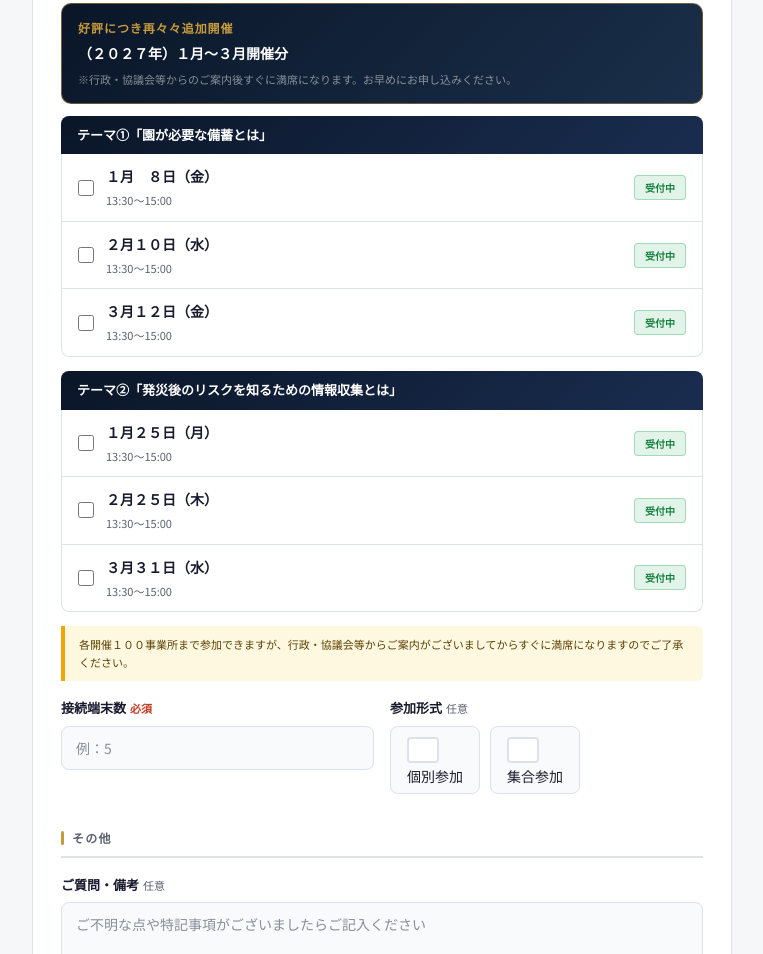
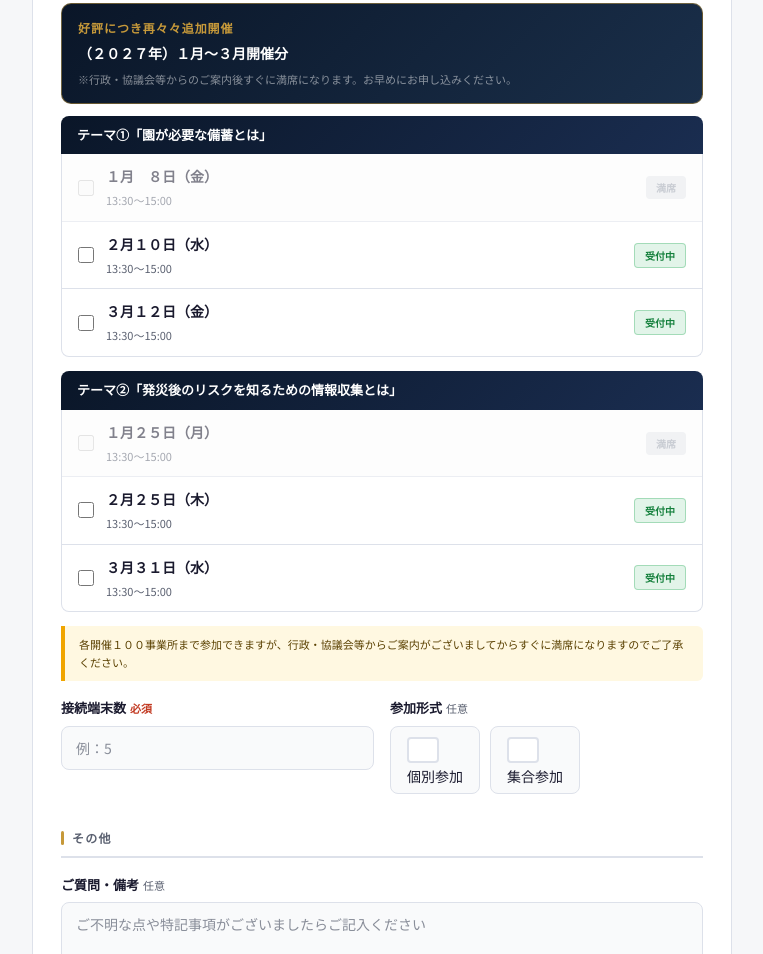
Before and after one commit to jdrs21/jdrs-website, a plain HTML site: page bcp-form.html in a window 1280 px wide. Shown: the part 1684-2638 px from the top of the page, without its empty margins (434-1197 px from the left). Drawn offline with Linux system fonts and the light colour scheme.

Commit message:
bcp-form: 1月8日（金）・1月25日（月）を満席に変更
Co-Authored-By: Claude Sonnet 4.6 <noreply@anthropic.com>

```diff
--- a/bcp-form.html
+++ b/bcp-form.html
@@ -1009,14 +1009,14 @@ body {
             <div class="session-group" style="margin-top:12px;">
               <div class="session-header">テーマ①「園が必要な備蓄とは」</div>
               <div class="session-dates">
-                <label class="date-card">
-                  <input type="checkbox" name="session-dates[]" value="１月８日（金）13:30〜 テーマ①「園が必要な備蓄とは」">
+                <div class="date-card sold-out">
+                  <input type="checkbox" disabled>
                   <div class="date-info">
                     <p class="date-main">１月　８日（金）</p>
                     <p class="date-time">13:30〜15:00</p>
                   </div>
-                  <span class="date-badge badge-open">受付中</span>
-                </label>
+                  <span class="date-badge badge-full">満席</span>
+                </div>
                 <label class="date-card">
                   <input type="checkbox" name="session-dates[]" value="２月１０日（水）13:30〜 テーマ①「園が必要な備蓄とは」">
                   <div class="date-info">
@@ -1040,14 +1040,14 @@ body {
             <div class="session-group" style="margin-top:12px;">
               <div class="session-header">テーマ②「発災後のリスクを知るための情報収集とは」</div>
               <div class="session-dates">
-                <label class="date-card">
-                  <input type="checkbox" name="session-dates[]" value="１月２５日（月）13:30〜 テーマ②「発災後のリスクを知るための情報収集とは」">
+                <div class="date-card sold-out">
+                  <input type="checkbox" disabled>
                   <div class="date-info">
                     <p class="date-main">１月２５日（月）</p>
                     <p class="date-time">13:30〜15:00</p>
                   </div>
-                  <span class="date-badge badge-open">受付中</span>
-                </label>
+                  <span class="date-badge badge-full">満席</span>
+                </div>
                 <label class="date-card">
                   <input type="checkbox" name="session-dates[]" value="２月２５日（木）13:30〜 テーマ②「発災後のリスクを知るための情報収集とは」">
                   <div class="date-info">
```
